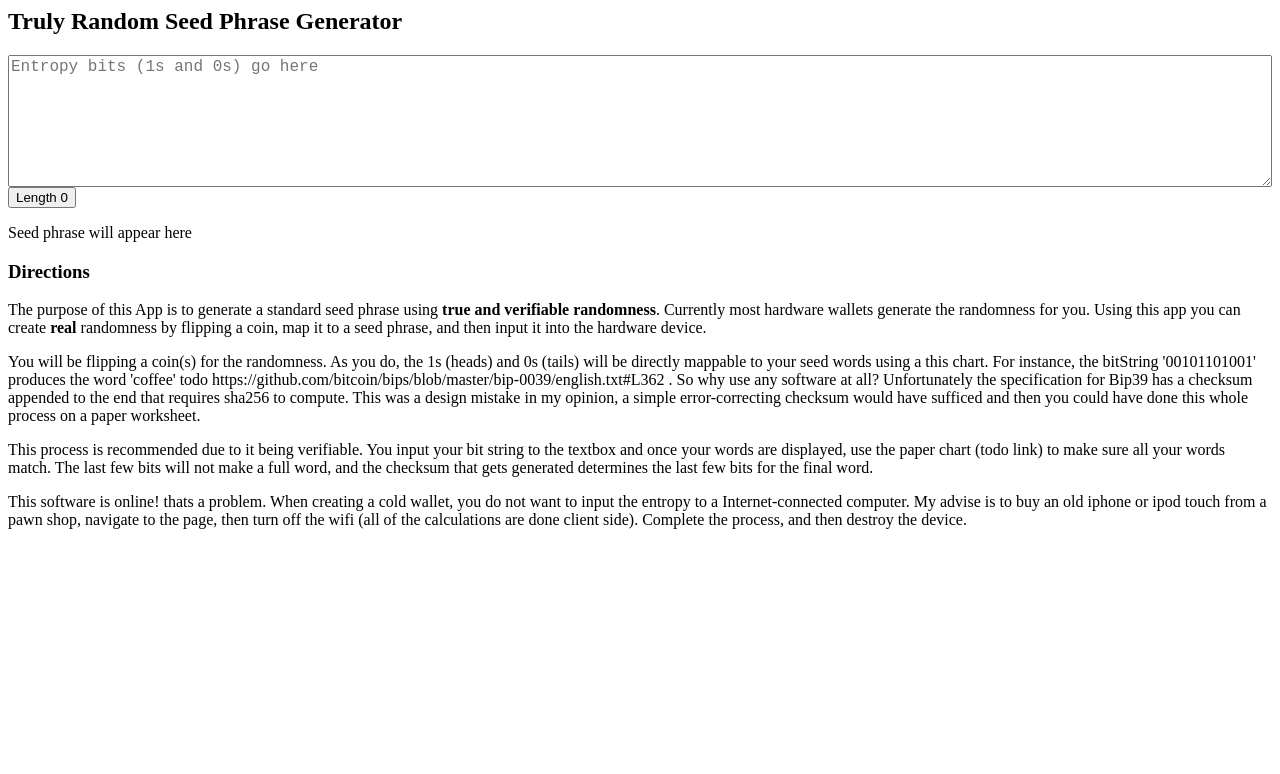
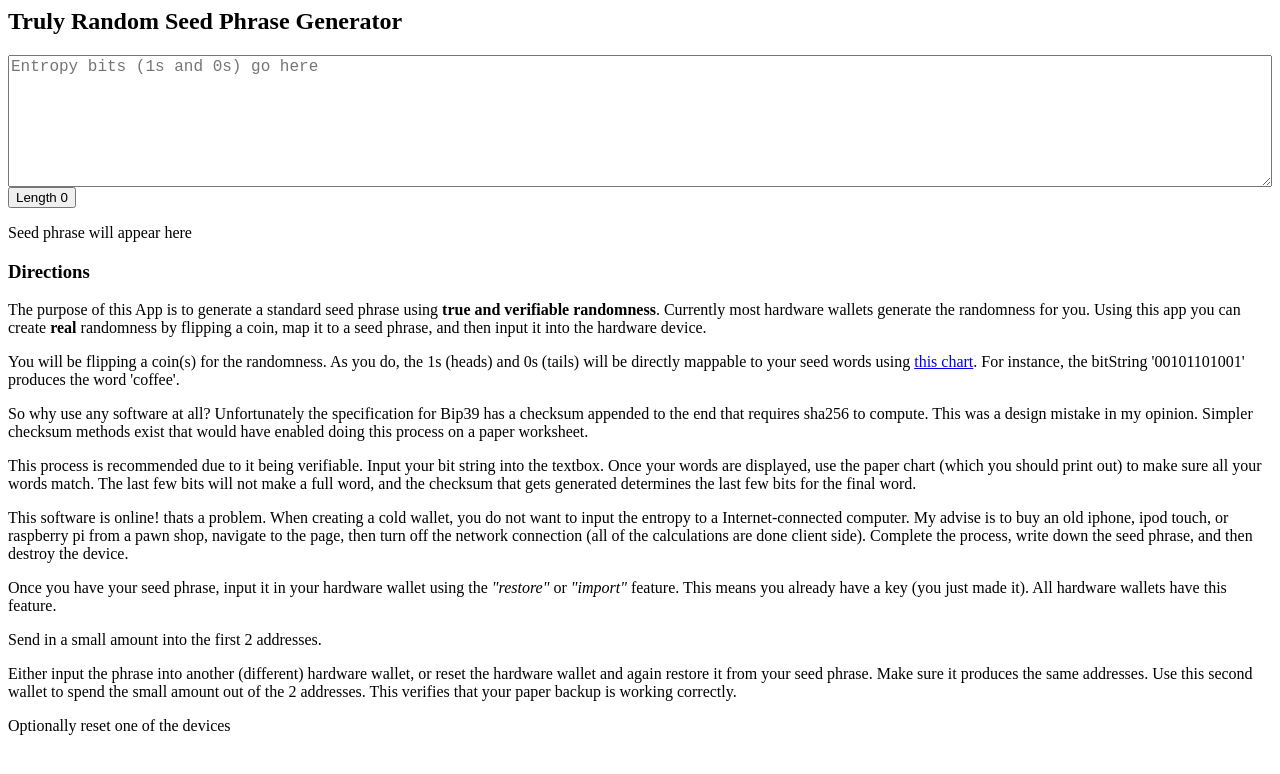
Before and after one commit to zmitton/pages, a website with bundled scripts: page index.html in a window 1280 px wide. Built offline with nearby package versions, Linux system fonts and the light colour scheme.

```diff
--- a/index.html
+++ b/index.html
@@ -63,9 +63,13 @@
   <div>
     <h3>Directions</h3>
     <p id="directions">The purpose of this App is to generate a standard seed phrase using <b> true and verifiable randomness</b>. Currently most hardware wallets generate the randomness for you. Using this app you can create <b>real</b> randomness by flipping a coin, map it to a seed phrase, and then input it into the hardware device.</p>
-    <p>You will be flipping a coin(s) for the randomness. As you do, the 1s (heads) and 0s (tails) will be directly mappable to your seed words using a this <!-- todo link chart -->chart. For instance, the bitString '00101101001' produces the word 'coffee' todo https://github.com/bitcoin/bips/blob/master/bip-0039/english.txt#L362 . So why use any software at all? Unfortunately the specification for Bip39 has a checksum appended to the end that requires sha256 to compute. This was a design mistake in my opinion, a simple error-correcting checksum would have sufficed and then you could have done this whole process on a paper worksheet.</p>
-    <p>This process is recommended due to it being verifiable. You input your bit string to the textbox and once your words are displayed, use the paper chart (todo link) to make sure all your words match. The last few bits will not make a full word, and the checksum that gets generated determines the last few bits for the final word.</p>
-    <p>This software is online! thats a problem. When creating a cold wallet, you do not want to input the entropy to a Internet-connected computer. My advise is to buy an old iphone or ipod touch from a pawn shop, navigate to the page, then turn off the wifi (all of the calculations are done client side). Complete the process, and then destroy the device.  </p>
-    <p> </p>
+    <p>You will be flipping a coin(s) for the randomness. As you do, the 1s (heads) and 0s (tails) will be directly mappable to your seed words using <a href="https://github.com/zmitton/pages/blob/master/bip39SeedWords.pdf">this chart</a>. For instance, the bitString '00101101001' produces the word 'coffee'.</p>
+    <p>So why use any software at all? Unfortunately the specification for Bip39 has a checksum appended to the end that requires sha256 to compute. This was a design mistake in my opinion. Simpler checksum methods exist that would have enabled doing this process on a paper worksheet.</p>
+    <p>This process is recommended due to it being verifiable. Input your bit string into the textbox. Once your words are displayed, use the paper chart (which you should print out) to make sure all your words match. The last few bits will not make a full word, and the checksum that gets generated determines the last few bits for the final word.</p>
+    <p>This software is online! thats a problem. When creating a cold wallet, you do not want to input the entropy to a Internet-connected computer. My advise is to buy an old iphone, ipod touch, or raspberry pi from a pawn shop, navigate to the page, then turn off the network connection (all of the calculations are done client side). Complete the process, write down the seed phrase, and then destroy the device.</p>
+    <p>Once you have your seed phrase, input it in your hardware wallet using the <i>"restore"</i> or <i>"import"</i> feature. This means you already have a key (you just made it). All hardware wallets have this feature.</p>
+    <p>Send in a small amount into the first 2 addresses.</p>
+    <p>Either input the phrase into another (different) hardware wallet, or reset the hardware wallet and again restore it from your seed phrase. Make sure it produces the same addresses. Use this second wallet to spend the small amount out of the 2 addresses. This verifies that your paper backup is working correctly.</p>
+    <p>Optionally reset one of the devices</p>
   </div>
 </body>
```
